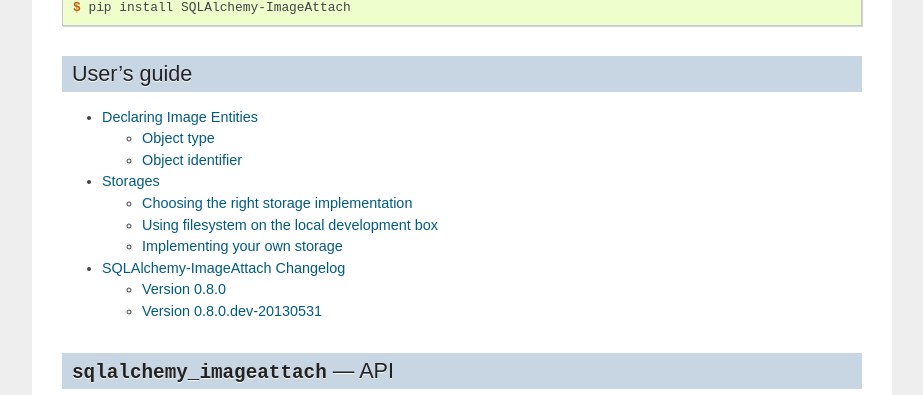
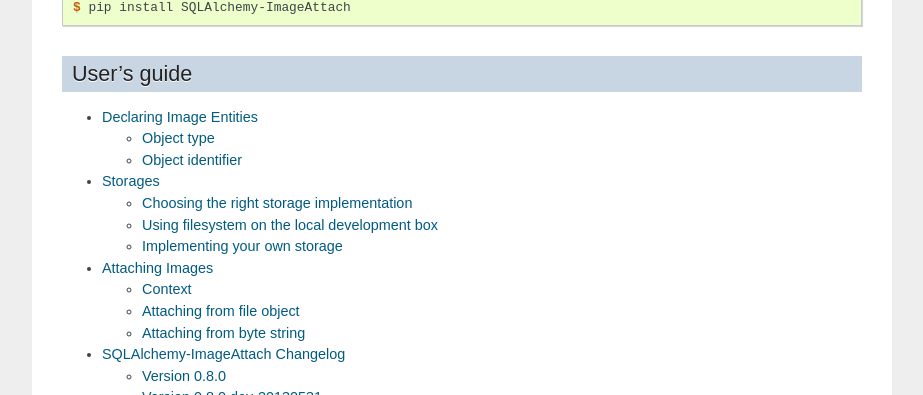
Before and after one commit to dahlia/sqlalchemy-imageattach, a Sphinx documentation site: the page built from docs/index.rst, in a window 1280 px wide and 900 px high, scrolled down 663 px, cut to the strip 0-395 px from the top of the window. Shown: the whole strip, without its empty margins (198-1121 px from the left). Built offline with Sphinx 7.4.7, drawn with Linux system fonts in a browser that asks for light colours; some of the changed lines change nothing that is shown.

Commit message:
Explain about context

```diff
--- /dev/null
+++ b/docs/guide/context.rst
@@ -0,0 +1,84 @@
+Attaching Images
+================
+
+You've :doc:`declared entities <declare>` and :doc:`choose a storage <store>`,
+so then the next step is to actually attach images to objects!  In order to
+determine what storage to save images into, you can set the current *context*.
+
+
+Context
+-------
+
+A context knows what storage you are using now, and tell entities the storage
+to use.  You can set a context using :func:`store_context()
+<sqlalchemy_imageattach.context.store_context>` function in :keyword:`with`
+block::
+
+    from sqlalchemy_imageattach.context import store_context
+
+    with store_context(store):
+        with open('image_to_attach.jpg') as f:
+            entity.picture.from_file(f)
+
+You would face :exc:`~sqlalchemy_imageattach.context.ContextError`
+when you try attaching images without any context.
+
+
+Attaching from file object
+--------------------------
+
+A way to attach an image to an object is loading it from a file object using
+:class:`~sqlalchemy_imageattach.entity.ImageSet.from_file()` method.
+The following example code shows how to attach a profile picture to an user::
+
+    from yourapp.config import session, store
+
+    def set_picture(request, user_id):
+        try:
+            user = session.query(User).get(int(user_id))
+            with store_context(store):
+                user.picture.from_file(request.files['picture'])
+        except Exception:
+            session.rollback()
+            raise
+        session.commit()
+
+It takes any file-like objects as well e.g.::
+
+    from urllib2 import urlopen
+
+    def set_picture_url(request, user_id):
+        try:
+            user = session.query(User).get(int(user_id))
+            picture_url = request.values['picture_url']
+            with store_context(store):
+                user.picture.from_file(urlopen(picture_url))
+        except Exception:
+            session.rollback()
+            raise
+        session.commit()
+
+Note that the responisibility to close files is yours.  Because some file-like
+objects can be reused several times, or don't have to be closed (or some of
+them even don't have any ``close()`` method).
+
+
+Attaching from byte string
+--------------------------
+
+Of course you can load images from its byte strings.  Use
+:class:`~sqlalchemy_imageattach.entity.ImageSet.from_blob()` method::
+
+    from requests import get
+
+    def set_picture_url(request, user_id):
+        try:
+            user = session.query(User).get(int(user_id))
+            picture_url = request.values['picture_url']
+            image_binary = get(picture_url).content
+            with store_context(store):
+                user.picture.from_blob(image_binary)
+        except Exception:
+            session.rollback()
+            raise
+        session.commit()
--- a/docs/index.rst
+++ b/docs/index.rst
@@ -50,6 +50,7 @@
 
    guide/declare
    guide/store
+   guide/context
    changes
 
 
```
